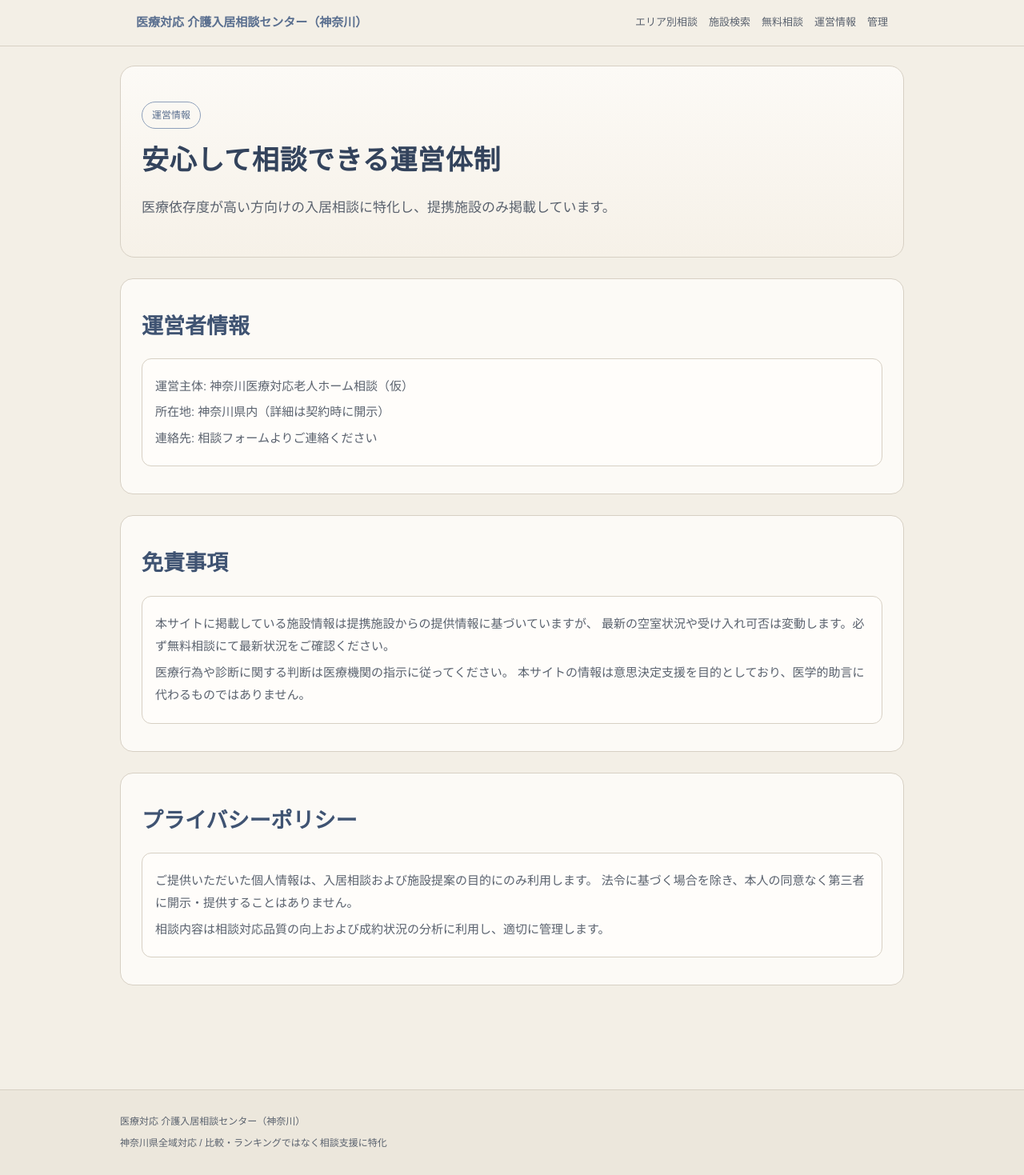
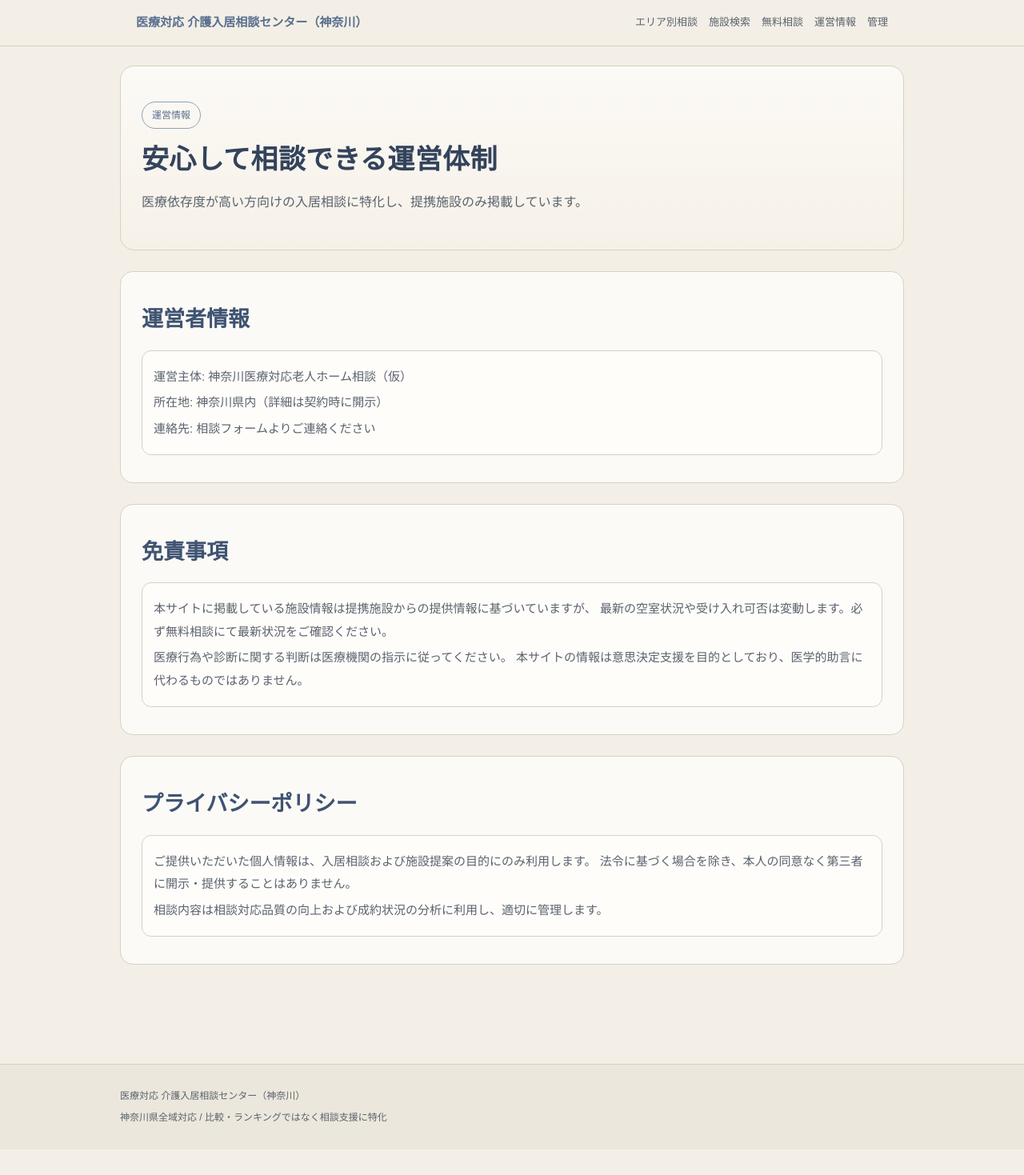
Before and after one commit to kazu0921/my-ai-projects, a Next.js app: page /about in a window 1280 px wide. Shown: the whole page at 80% size. After the commit the page ends 1437 px from the top, so only its background shows below. Built offline with nearby package versions, Linux system fonts and the light colour scheme.

Commit message:
Add SP optimized navigation and fixed consult CTA

```diff
--- a/app/globals.css
+++ b/app/globals.css
@@ -39,7 +39,7 @@ header {
 }
 
 main {
-  padding: 0 20px 96px;
+  padding: 0 16px 128px;
 }
 
 .container,
@@ -49,7 +49,7 @@ main {
 }
 
 .header-inner {
-  padding: 14px 20px;
+  padding: 12px 12px;
   display: flex;
   gap: 12px;
   align-items: center;
@@ -57,7 +57,7 @@ main {
 }
 
 .brand {
-  font-size: 15px;
+  font-size: 14px;
   font-weight: 700;
   color: var(--sub);
 }
@@ -70,19 +70,57 @@ main {
   color: var(--muted);
 }
 
+.desktop-nav {
+  display: none;
+}
+
+.mobile-nav summary {
+  list-style: none;
+  cursor: pointer;
+  font-size: 13px;
+  color: var(--sub);
+  border: 1px solid var(--sub-border);
+  border-radius: 8px;
+  padding: 6px 10px;
+}
+
+.mobile-nav summary::-webkit-details-marker {
+  display: none;
+}
+
+.mobile-nav-panel {
+  position: absolute;
+  right: 12px;
+  top: 54px;
+  background: #fffdf9;
+  border: 1px solid var(--border);
+  border-radius: 10px;
+  min-width: 170px;
+  display: grid;
+  padding: 8px;
+  box-shadow: 0 10px 28px rgba(0, 0, 0, 0.08);
+}
+
+.mobile-nav-panel a {
+  padding: 8px;
+  border-radius: 6px;
+  color: var(--sub);
+  font-size: 14px;
+}
+
 .hero {
-  margin-top: 24px;
-  padding: 44px 26px;
-  border-radius: 18px;
+  margin-top: 16px;
+  padding: 28px 18px;
+  border-radius: 14px;
   background: linear-gradient(180deg, var(--surface) 0%, var(--surface-strong) 100%);
   border: 1px solid var(--border);
 }
 
 .hero h1 {
-  margin: 0 0 18px;
-  font-size: 34px;
-  line-height: 1.5;
-  letter-spacing: 0.02em;
+  margin: 0 0 12px;
+  font-size: 27px;
+  line-height: 1.55;
+  letter-spacing: 0.01em;
   color: #33435c;
   font-weight: 600;
 }
@@ -90,6 +128,7 @@ main {
 .hero p {
   margin: 0;
   color: var(--muted);
+  font-size: 16px;
 }
 
 .badge {
@@ -99,31 +138,31 @@ main {
   border: 1px solid var(--sub-border);
   color: var(--sub);
   font-size: 12px;
-  margin-bottom: 14px;
+  margin-bottom: 12px;
 }
 
 .section {
-  margin-top: 26px;
-  padding: 34px 26px;
-  border-radius: 16px;
+  margin-top: 18px;
+  padding: 24px 18px;
+  border-radius: 14px;
   background: var(--surface);
   border: 1px solid var(--border);
 }
 
 .section h2 {
-  margin: 0 0 14px;
+  margin: 0 0 12px;
   color: #3f5372;
-  font-size: 27px;
+  font-size: 23px;
   font-weight: 600;
 }
 
 .cards {
   display: grid;
-  gap: 14px;
+  gap: 12px;
 }
 
 .card {
-  padding: 16px;
+  padding: 14px;
   border-radius: 12px;
   border: 1px solid var(--border);
   background: #fffdfa;
@@ -132,7 +171,7 @@ main {
 .card h3 {
   margin: 0 0 8px;
   color: #3f5372;
-  font-size: 20px;
+  font-size: 19px;
   font-weight: 600;
 }
 
@@ -143,7 +182,7 @@ main {
 }
 
 .cta-row {
-  margin-top: 16px;
+  margin-top: 14px;
   display: flex;
   flex-wrap: wrap;
   gap: 10px;
@@ -153,7 +192,7 @@ main {
   display: inline-flex;
   align-items: center;
   justify-content: center;
-  padding: 11px 18px;
+  padding: 11px 16px;
   border-radius: 10px;
   border: 1px solid var(--sub-border);
   color: var(--sub);
@@ -195,16 +234,31 @@ select {
 }
 
 .footer {
-  margin-top: 34px;
+  margin-top: 28px;
   border-top: 1px solid var(--border);
   background: #ece7dc;
-  padding: 24px 20px;
+  padding: 20px 16px 88px;
 }
 
 .footer p {
   margin: 4px 0;
   font-size: 12px;
   color: var(--muted);
+}
+
+.mobile-consult-bar {
+  position: fixed;
+  left: 0;
+  right: 0;
+  bottom: 0;
+  z-index: 25;
+  background: rgba(243, 239, 230, 0.97);
+  border-top: 1px solid var(--border);
+  padding: 10px 12px;
+}
+
+.mobile-consult-bar .btn {
+  width: 100%;
 }
 
 .error {
@@ -225,7 +279,53 @@ select {
 }
 
 @media (min-width: 768px) {
+  main {
+    padding: 0 20px 96px;
+  }
+
+  .desktop-nav {
+    display: flex;
+  }
+
+  .mobile-nav,
+  .mobile-consult-bar {
+    display: none;
+  }
+
+  .header-inner {
+    padding: 14px 20px;
+  }
+
+  .brand {
+    font-size: 15px;
+  }
+
+  .hero {
+    margin-top: 24px;
+    padding: 44px 26px;
+    border-radius: 18px;
+  }
+
+  .hero h1 {
+    font-size: 34px;
+  }
+
+  .section {
+    margin-top: 26px;
+    padding: 34px 26px;
+    border-radius: 16px;
+  }
+
+  .section h2 {
+    font-size: 27px;
+  }
+
   .cards {
     grid-template-columns: repeat(auto-fit, minmax(260px, 1fr));
+    gap: 14px;
+  }
+
+  .footer {
+    padding: 24px 20px;
   }
 }
--- a/app/layout.tsx
+++ b/app/layout.tsx
@@ -37,13 +37,23 @@ export default function RootLayout({ children }: { children: React.ReactNode })
             <Link href="/" className="brand">
               医療対応 介護入居相談センター（神奈川）
             </Link>
-            <nav className="nav-links">
+            <nav className="nav-links desktop-nav">
               <Link href="/kanagawa">エリア別相談</Link>
               <Link href="/search">施設検索</Link>
               <Link href="/consultation">無料相談</Link>
               <Link href="/about">運営情報</Link>
               <Link href="/admin">管理</Link>
             </nav>
+            <details className="mobile-nav">
+              <summary>メニュー</summary>
+              <div className="mobile-nav-panel">
+                <Link href="/kanagawa">エリア別相談</Link>
+                <Link href="/search">施設検索</Link>
+                <Link href="/consultation">無料相談</Link>
+                <Link href="/about">運営情報</Link>
+                <Link href="/admin">管理</Link>
+              </div>
+            </details>
           </div>
         </header>
         <main>
@@ -55,6 +65,11 @@ export default function RootLayout({ children }: { children: React.ReactNode })
             <p>神奈川県全域対応 / 比較・ランキングではなく相談支援に特化</p>
           </div>
         </footer>
+        <div className="mobile-consult-bar">
+          <Link href="/consultation" className="btn btn-consult">
+            無料で相談する（24時間受付）
+          </Link>
+        </div>
         <script
           type="application/ld+json"
           dangerouslySetInnerHTML={{ __html: JSON.stringify(jsonLd) }}
```
Also changed, not shown: 1 other file (tests, documents, lock files or other folders).
